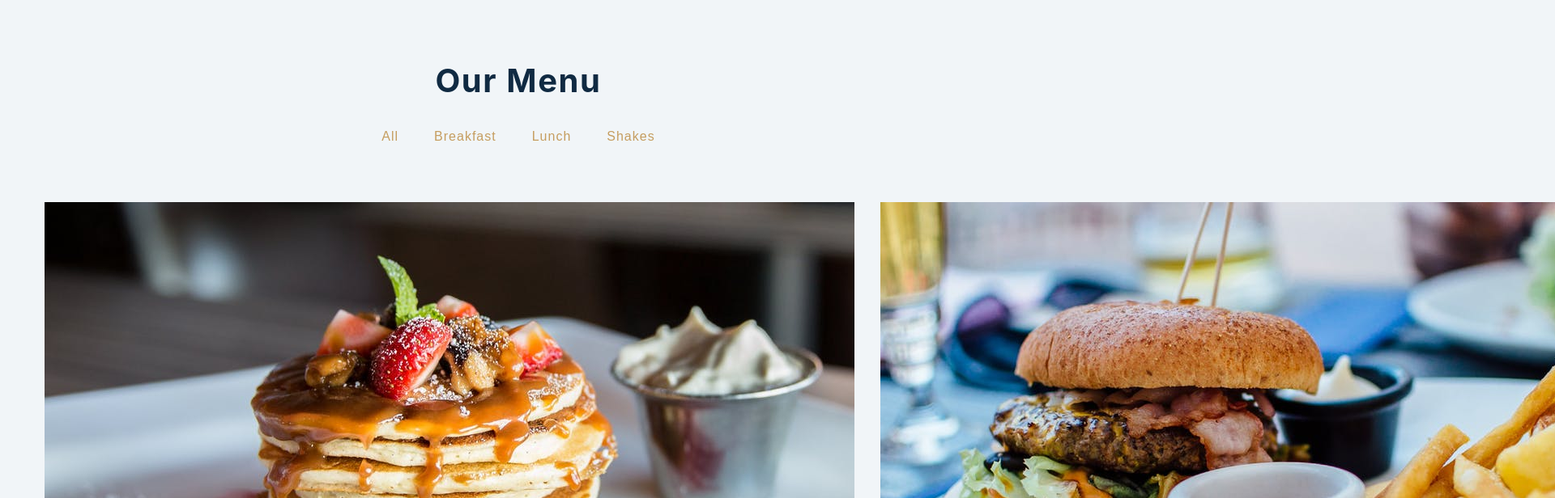
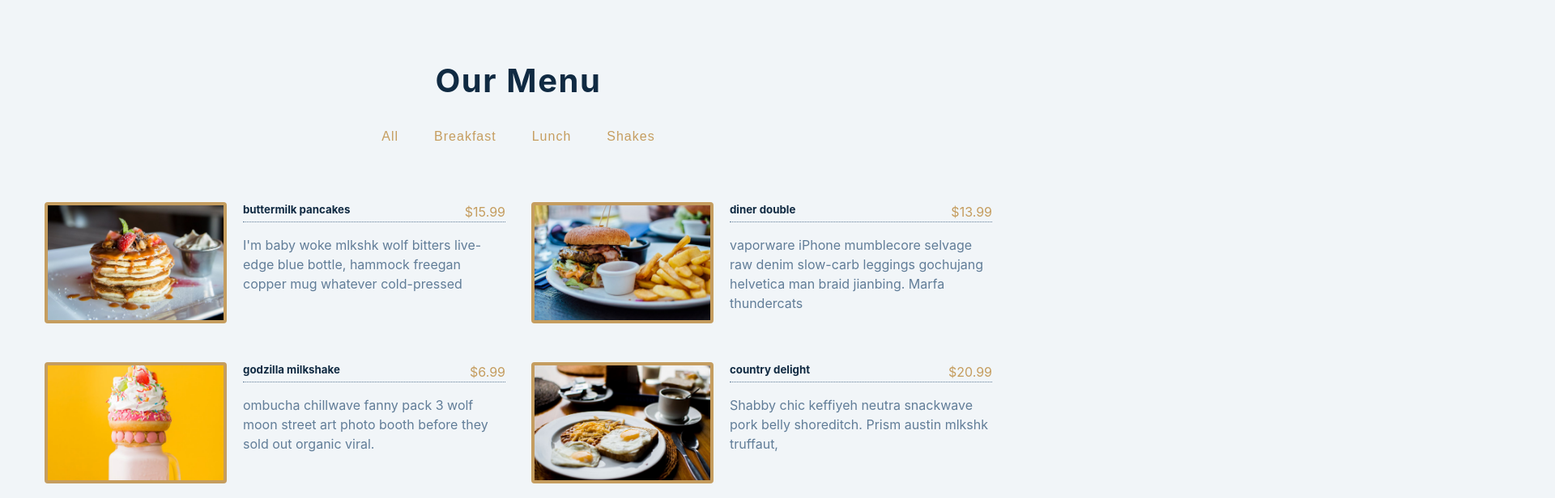
Before and after one commit to anamarijakukulj/practiceJS, a React (Vite) app in the folder LearnReact/menu-project/: page / in a window 1280 px wide. Shown: the top 616 px of the page at 81% size, 1920 px wide, since content can reach past the window. Built offline with nearby package versions, Linux system fonts and the light colour scheme; the HTML template or start-up script is replaced by a standard one.

Commit message:
Add the structure

```diff
--- a/LearnReact/menu-project/src/MenuItem.jsx
+++ b/LearnReact/menu-project/src/MenuItem.jsx
@@ -1,7 +1,14 @@
 const menuItem = ({img, title, price, desc}) => {
     return (
-        <article>
-            <img src={img} alt={title} className="img" />
+        <article className="menu-item">
+            <img src={img} alt={title} className="photo" />
+            <div className="item-info">
+                <header>
+                    <h5>{title}</h5>
+                    <span className="price">${price}</span>
+                </header>
+                <p className="item-text">{desc}</p>
+            </div>
         </article>
     );
 };
```
